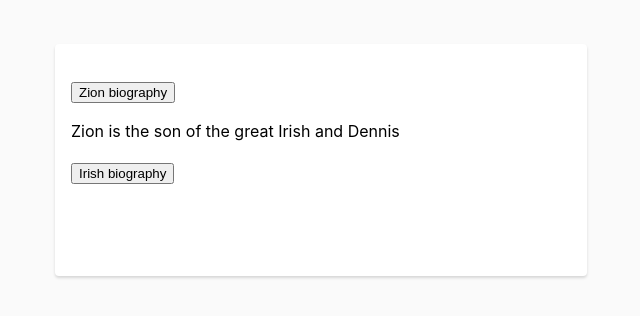
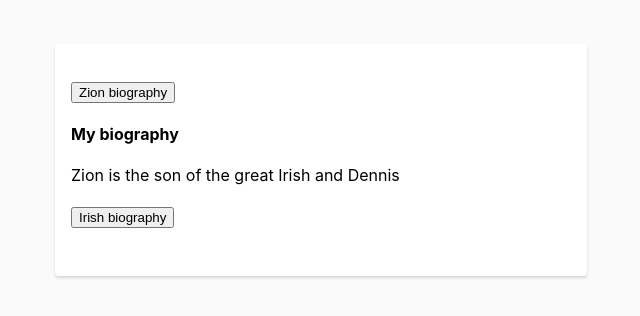
Before and after one commit to denniscual/react-components-a11y, a React (Create React App) app: page / in a window 1280 px wide. Shown: the top 316 px of the page, without its empty margins (319-959 px from the left). Built offline with nearby package versions, Linux system fonts and the light colour scheme.

Commit message:
refactor(single-accordion): do cleanups

```diff
--- a/src/App.tsx
+++ b/src/App.tsx
@@ -6,7 +6,7 @@ function App() {
   return (
     <div className={styles.Container}>
       <div className={styles.Content}>
-        <SingleAccordion activeIdx={0} type={SingleAccordionTypes.collapsible}>
+        <SingleAccordion activeIdx={0}>
           <SingleAccordion.Item idx={0}>
             <h3>
               <SingleAccordion.Button
@@ -19,7 +19,9 @@ function App() {
             <SingleAccordion.Panel
               id="accordion-panel-zion"
               aria-labelledby="accordion-button-zion"
+              role="region"
             >
+              <h4>My biography</h4>
               <p>Zion is the son of the great Irish and Dennis</p>
             </SingleAccordion.Panel>
           </SingleAccordion.Item>
@@ -35,7 +37,9 @@ function App() {
             <SingleAccordion.Panel
               id="accordion-panel-irish"
               aria-labelledby="accordion-button-irish"
+              role="region"
             >
+              <h4>My biography</h4>
               <p>Irish is the son of the great Berto and Chengly</p>
             </SingleAccordion.Panel>
           </SingleAccordion.Item>
--- a/src/components/Accordion.tsx
+++ b/src/components/Accordion.tsx
@@ -1,17 +1,19 @@
 import React from 'react'
 
+// TODO
+// - review and abstract some of the utils which we can use for MultiSelect.
+// - add keyboard binding.
+// - make the AccordionPanel accepts any html like div, section or etc.
+
 /**
- * This module must expose a single Object which has Components `Group`, `Item`, `Button`, and `Panel`.
- *
- * `Group` returns a `div` element without a role and has Accordion Context.
+ * WAI-ARIA Accordion specs - https://www.w3.org/TR/wai-aria-practices-1.2/#accordion
  * */
 
 /**
- * What we gonna do is to have 2 types of Accordion. The "single" and "multiselect".
- * */
-
-/**
- * WAI-ARIA Accordion specs - https://www.w3.org/TR/wai-aria-practices-1.2/#accordion
+ *
+ * The `AccordionPanel` returns an host elemnt without a `role` prop. The user will decide if he/she
+ * gonna add it or now. There is section on the WAI-ARIA Accordion specs which talks about the
+ * the "cons" of using a region role. - https://www.w3.org/TR/wai-aria-practices-1.2/#wai-aria-roles-states-and-properties
  * */
 
 // ---------------------------------------- //
@@ -109,9 +111,7 @@ function AccordionPanel(props: JSX.IntrinsicElements['div']) {
   const accordionItemCtx = useAccordionItemCtx()
   const [activeIdx] = useSingleAccordionCtx().activeIdx
 
-  return (
-    <div role="region" {...props} hidden={accordionItemCtx !== activeIdx} />
-  )
+  return <div {...props} hidden={accordionItemCtx !== activeIdx} />
 }
 
 function SingleAccordion({
```
